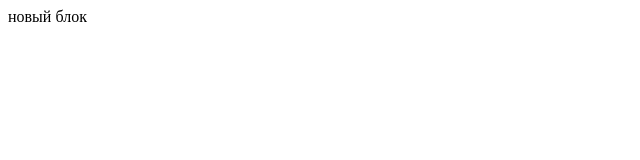
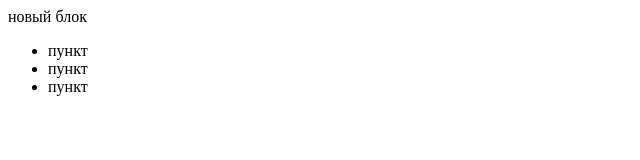
Before and after one commit to aleksvoroncovsm/new-project-3, a plain HTML site: page index.html in a window 1280 px wide. Shown: the whole page, without its empty margins (0-640 px from the left). Drawn offline with Linux system fonts and the light colour scheme.

Commit message:
добавил список

```diff
--- a/index.html
+++ b/index.html
@@ -8,5 +8,10 @@
 </head>
 <body>
     <div>новый блок</div>
+    <ul>
+        <li>пункт</li>
+        <li>пункт</li>
+        <li>пункт</li>
+    </ul>
 </body>
 </html>
```
